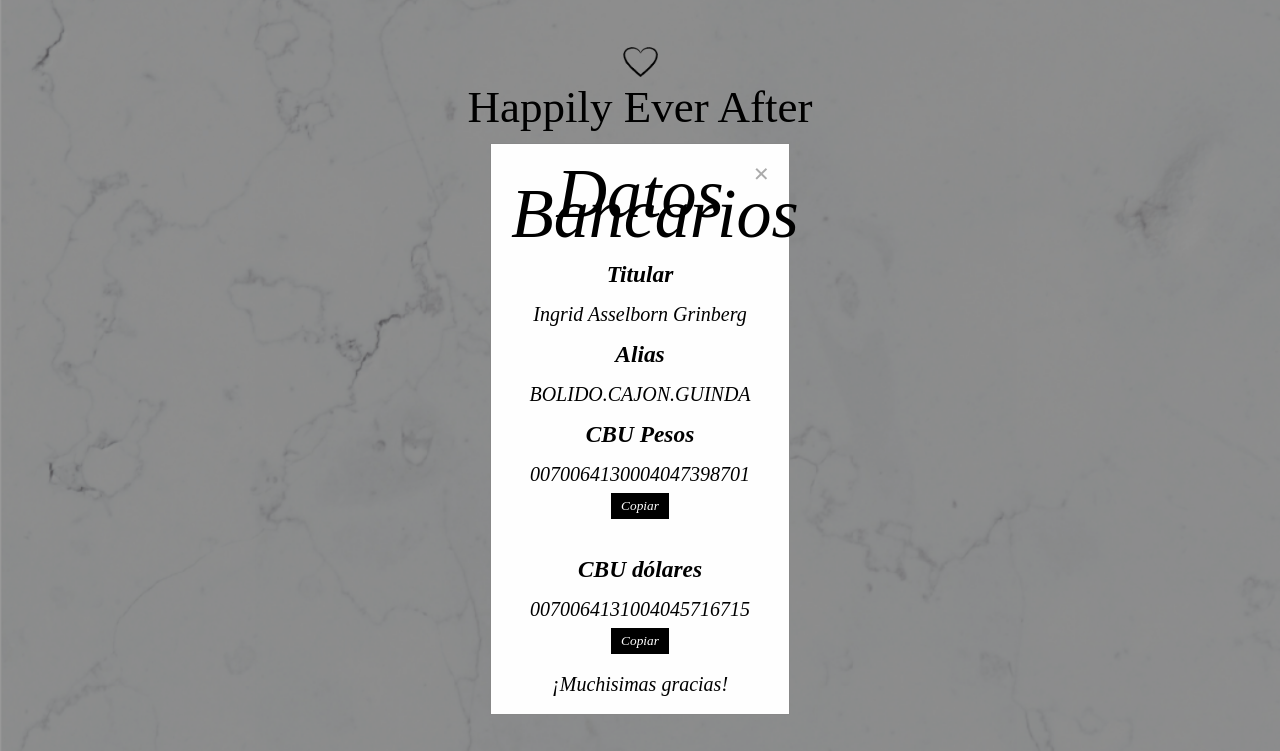
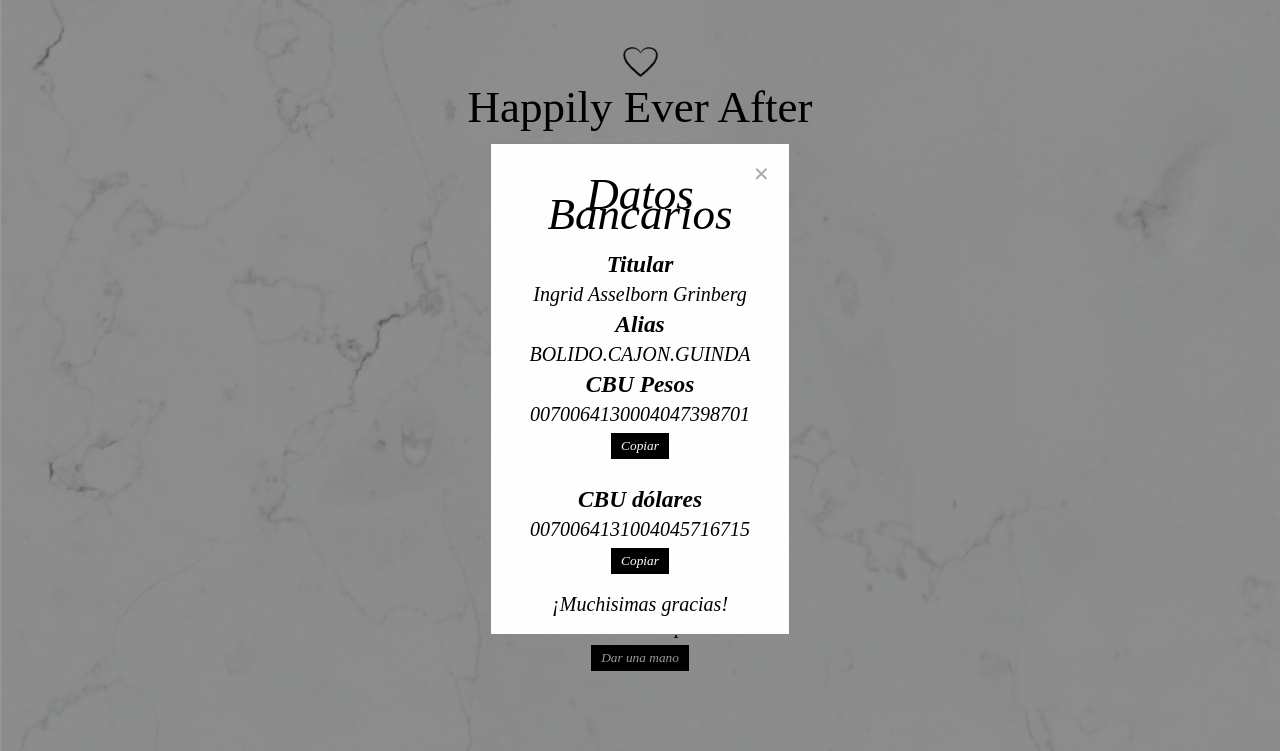
Before and after one commit to inywall/inywall, a plain HTML site: page index.html in a window 1280 px wide. Both pictures are taken after a click on the button "Dar una mano". Shown: the part 1908-2659 px from the top of the page. Drawn offline with Linux system fonts and the light colour scheme; a web font is replaced by a local one.

Commit message:
Update estilos.css

```diff
--- a/estilos.css
+++ b/estilos.css
@@ -323,14 +323,14 @@ button{
 
 .modal-contenido h2{
     font-family: "Elfin-Normal";
-    font-size: 70px;
+    font-size: 45px;
     font-weight: lighter;
     text-align: center;
     padding: 20px 0px 20px 0px;
 }
 
 .modal-contenido h3{
-    padding: 20px 0px 20px 0px;
+    padding: 10px 0px 10px 0px;
 }
 #abrir-modal {
     background-color: black;
@@ -393,6 +393,8 @@ button{
     margin-bottom: 20px;
 }
 
+
+
 i img{
     max-height: 35px;
     max-width: 35px;
```
